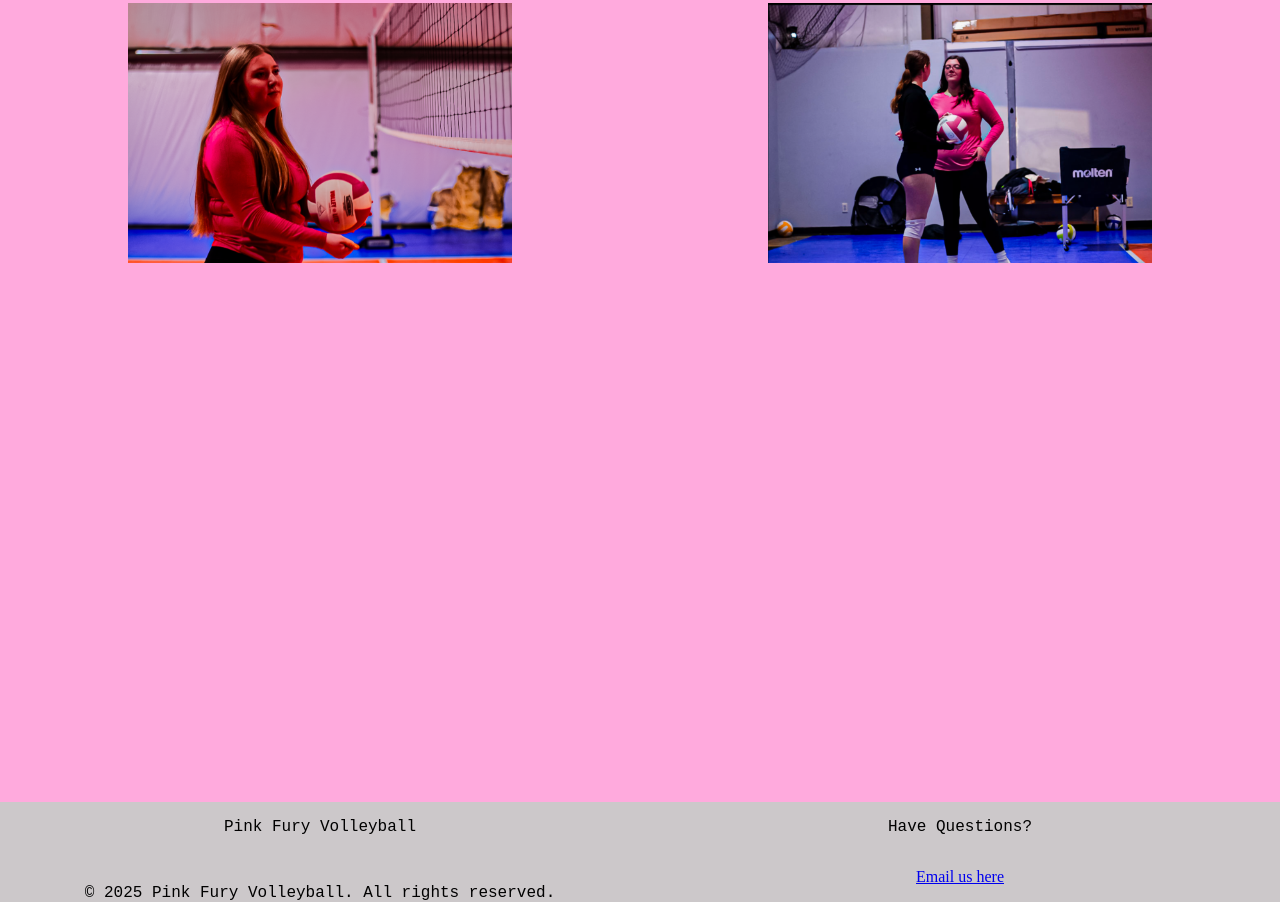
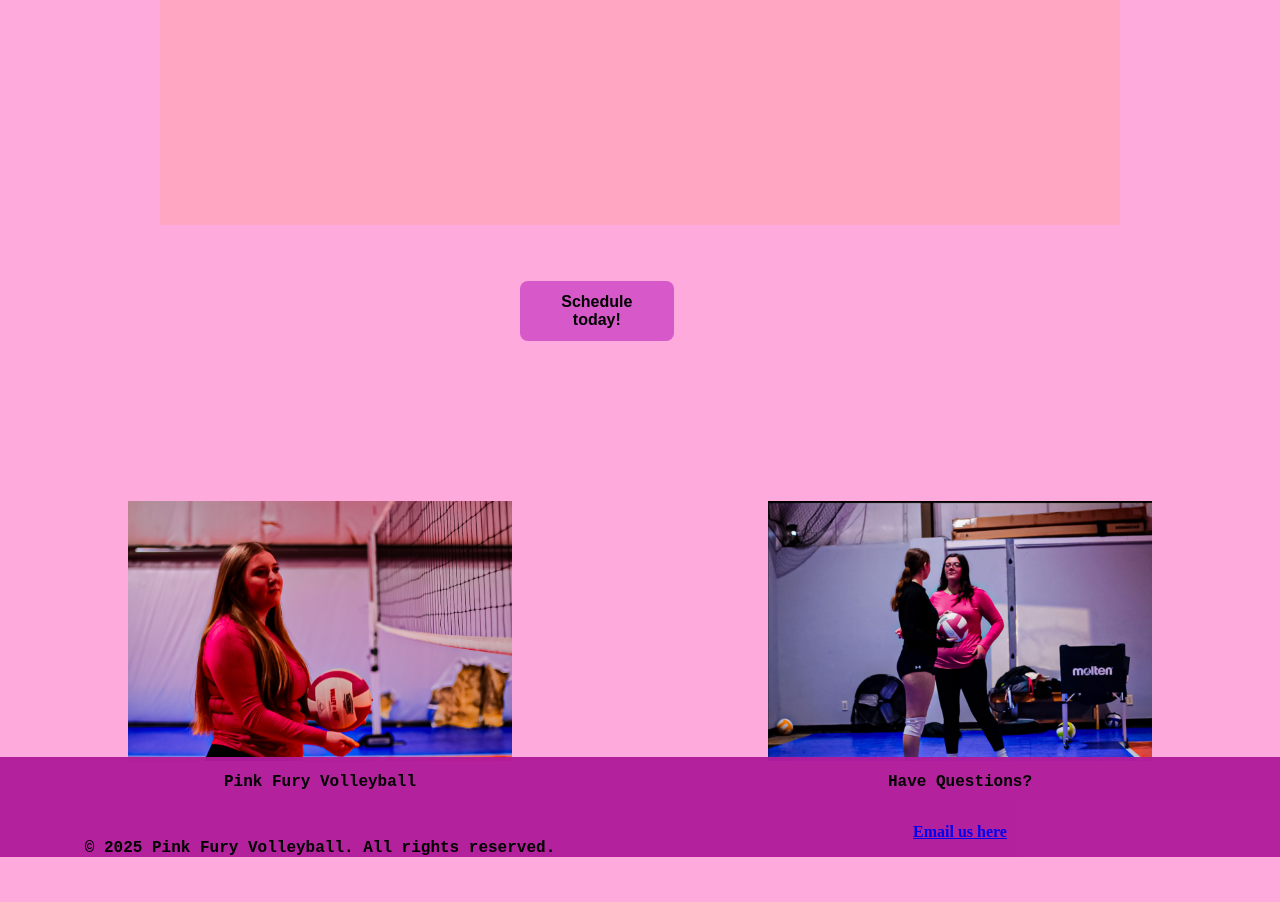
Before and after one commit to awashburncmd/awashburncmd.github.io, a plain HTML site: page lessons.html in a window 1280 px wide. Shown: the part 1234-2136 px from the top of the page. After the commit the page ends 2091 px from the top, so only its background shows below. Drawn offline with Linux system fonts and the light colour scheme.

Commit message:
literally betterer
adding colors

```diff
--- a/lessons.html
+++ b/lessons.html
@@ -5,7 +5,7 @@
     <link rel="stylesheet" type="text/css" href="style.css">
     <meta charset="utf-8" viewport="width=device-width, initial-scale=1.0">
 </head>
-<body>
+<body class="lesson-body">
 
     <div class="top-nav">
         <div class="logo-container">
@@ -23,8 +23,11 @@
         Lessons info
     </h1>
    <img src="pricing.png" class="price">
+   <a href="https://l.instagram.com/?u=https%3A%2F%2Fdocs.google.com%2Fforms%2Fd%2Fe%2F1FAIpQLSc_V7Va368yAFmXriHH6NBDibgm3ELzqgjoD7I8_J1GSlx-Ew%2Fviewform&e=AT1sJ9m_LJmgVfFWxxNEwxYJmhA8OvcWYzuEcF-62IWPynBW3J-EevuKKQ7Boi8oNEkdgqpGE7crKsrU3qHjXzmMBc8dZU5s4TILhfyZfQ51PEFH" target="_blank" rel="noreferrer noopener"
+   class="schedule-2">
+    <button class="schedule-button">Schedule today!</button></a>
     <div class="about-us-img-container">
-    <img src="coaches2.png" class="about-us-img"> <img src="coaching3.png" class="about-us-img">
+    <img src="coaches2.png" class="about-us-img "> <img src="coaching3.png" class="about-us-img">
 
 </div>
 </div>
--- a/style.css
+++ b/style.css
@@ -1,8 +1,8 @@
 
 :root {
     --main-bg-color: #ff95d5cc;
-    --top-nav-color: #cacacaf4;
-    --button-color:#832b7a;
+    --top-nav-color: #b11c9bf4;
+    --button-color:#d658c9;
 }
 
 
@@ -74,6 +74,7 @@ height:100%;
     border:2px solid black;
 
 }
+
 .main-content {
     position:relative;
     text-align:center;
@@ -190,7 +191,12 @@ h1 {
     flex-direction:column;
     margin:0 auto;
     width:50%;
-    background-color:grey;
+    color:black;
+
+
+}
+.media-links {
+    color:black;
 
 }
 
@@ -272,12 +278,15 @@ margin-top:2rem;
     width:30%;
     max-height:400px;
     margin:0 auto;
-    margin-top:2rem;
+
     object-fit:cover;
 }
 .about-body {
     max-height:fit-content;
 
+}
+.lesson-body {
+    max-height:fit-content;
 }
 
 .schedule-2 {
@@ -290,13 +299,15 @@ margin-top:2rem;
 }
 
 .price {
-    width: 50%;
+    width: 75%;
     height:auto;
     object-fit: cover;
     display:flex;
     margin:0 auto;
 }
-
+.lesson-body {
+    height:800vh;
+}
 .quote blockquote {
     font-size:1.5rem;
     margin:0;
@@ -336,6 +347,7 @@ margin-top:2rem;
     height:10vh;
     min-height:100px;
     justify-content:space-between;
+    font-weight:bold;
 
 }
 .footer-right {
```
Also changed, not shown: contact.html (+3 -3 lines).
